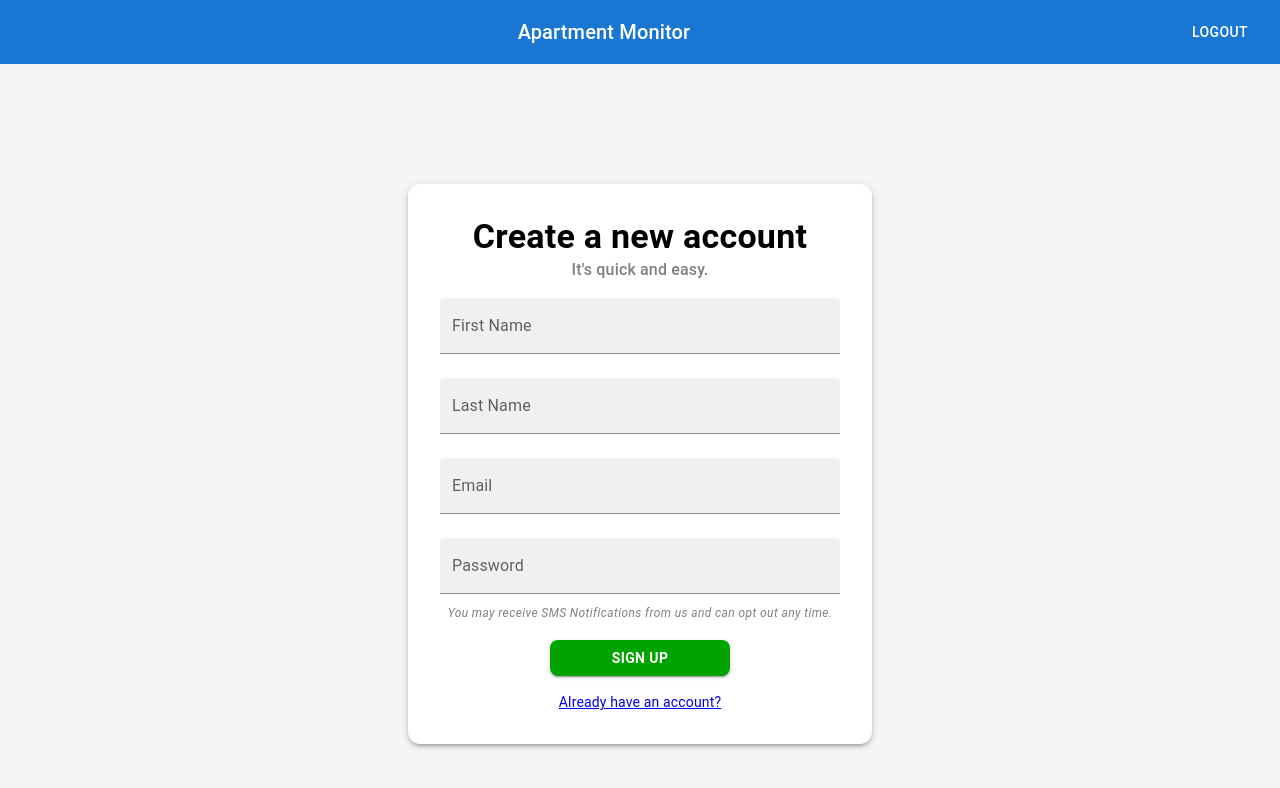
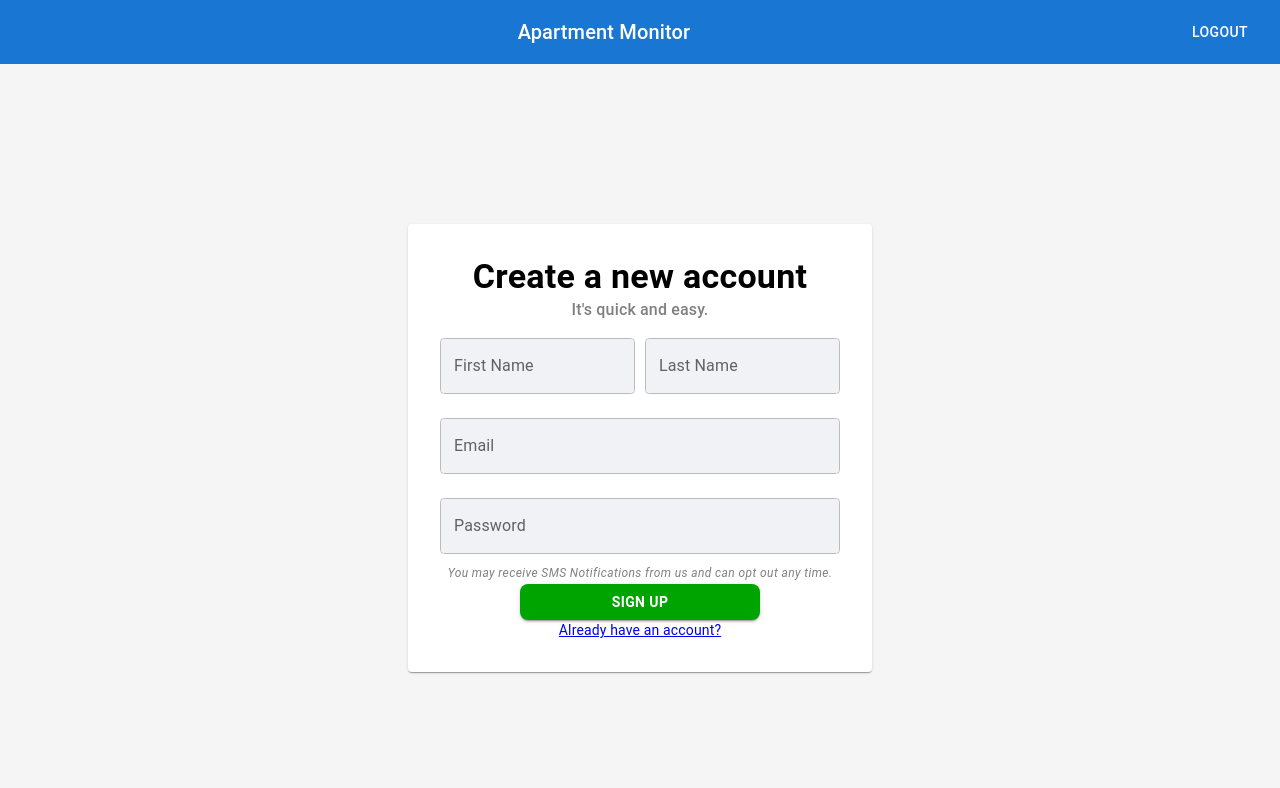
Before and after one commit to aloisorozco/ApartmentMonitor, a React (Create React App) app in the folder frontend/: page /register in a window 1280 px wide. Shown: the top 788 px of the page. Built offline with nearby package versions, Linux system fonts and the light colour scheme; the HTML template or start-up script is replaced by a standard one.

Commit message:
after register, navigates to login

```diff
--- a/frontend/src/Login/Login.jsx
+++ b/frontend/src/Login/Login.jsx
@@ -2,15 +2,28 @@ import React, { useState } from 'react';
 import { TextField, Button, Box, Typography, Paper } from '@mui/material';
 import { Link, useNavigate } from 'react-router-dom';
 import { useAuth } from '../AuthContext';
+import './Register.css';
 
 const Login = () => {
   const { login } = useAuth();
   const navigate = useNavigate();
   const [email, setEmail] = useState('');
   const [password, setPassword] = useState('');
+  const [errors, setErrors] = useState({});
+
+  const validateFields = () => {
+    const newErrors = {};
+    if (!email.trim()) newErrors.email = true;
+    if (!password.trim()) newErrors.password = true;
+
+    setErrors(newErrors);
+    return Object.keys(newErrors).length === 0;
+  };
 
   const handleSubmit = (event) => {
     event.preventDefault();
+
+    if (!validateFields()) return;
 
     fetch("http://localhost:5500/db_api/auth_user", {
       method: "POST",
@@ -29,26 +42,8 @@ const Login = () => {
   };
 
   return (
-    <Box
-      display="flex"
-      justifyContent="center"
-      alignItems="center"
-      minHeight="100vh"
-      bgcolor="#f5f5f5"
-      sx={{ fontFamily: 'Roboto' }}
-    >
-      <Paper
-        elevation={3}
-        sx={{
-          padding: 4,
-          maxWidth: '90%',
-          width: 400,
-          borderRadius: 3,
-          boxShadow: 3,
-          bgcolor: 'white',
-          textAlign: 'center',
-        }}
-      >
+    <Box className="register-container">
+      <Paper className="register-paper">
         <Typography variant="h5" color="black" sx={{ paddingBottom: '5px' }}>
           Log into Apartment Monitor
         </Typography>
@@ -56,20 +51,24 @@ const Login = () => {
           <TextField
             label="Email"
             type="email"
-            variant="filled"
+            variant="outlined"
             fullWidth
             margin="normal"
             value={email}
             onChange={(e) => setEmail(e.target.value)}
+            error={!!errors.email}
+            className="register-input"
           />
           <TextField
             label="Password"
             type="password"
-            variant="filled"
+            variant="outlined"
             fullWidth
             margin="normal"
             value={password}
             onChange={(e) => setPassword(e.target.value)}
+            error={!!errors.password}
+            className="register-input"
           />
 
           <Box sx={{ textAlign: 'center', width: '100%', marginTop: 2 }}>
@@ -77,17 +76,12 @@ const Login = () => {
               type="submit"
               variant="contained"
               fullWidth
-              sx={{
-                backgroundColor: '#00a400',
-                color: 'white',
-                fontWeight: 'bold',
-                borderRadius: '8px',
-              }}
+              className="register-button"
             >
               Login
             </Button>
 
-            <Typography variant="body2" sx={{ marginTop: 2 }}>
+            <Typography variant="body2" className="register-link">
               <Link to="/register" underline="hover">
                 Don't have an account?
               </Link>
--- /dev/null
+++ b/frontend/src/Login/Register.css
@@ -0,0 +1,58 @@
+.register-container {
+    display: flex;
+    justify-content: center;
+    align-items: flex-start;
+    min-height: 100vh;
+    padding-top: 10rem;
+    background-color: #f5f5f5;
+    font-family: 'Roboto', sans-serif;
+  }
+
+  .register-paper {
+    padding: 32px;
+    max-width: 90%;
+    width: 400px;
+    border-radius: 12px;
+    box-shadow: 3px 3px 10px rgba(0, 0, 0, 0.1);
+    background-color: white;
+    text-align: center;
+  }
+
+  .register-input-group {
+    display: flex;
+    gap: 10px;
+  }
+
+  .register-input {
+    background-color: #f0f2f5;
+    border-radius: 8px;
+  }
+
+  .register-input:hover .MuiOutlinedInput-notchedOutline {
+    border-color: #1877f2 !important;
+  }
+
+  .register-input.Mui-error .MuiOutlinedInput-notchedOutline {
+    border-color: #d32f2f !important;
+  }
+
+  .register-button {
+    margin-top: 16px;
+    background-color: #00a400 !important;
+    color: white !important;
+    font-weight: bold !important;
+    border-radius: 8px !important;
+  }
+
+  .register-button:hover {
+    background-color: #008c00 !important;
+  }
+
+  .register-caption {
+    font-style: oblique;
+    color: grey;
+  }
+
+  .register-link {
+    margin-top: 16px;
+  }
--- a/frontend/src/Login/Register.jsx
+++ b/frontend/src/Login/Register.jsx
@@ -1,67 +1,57 @@
 import React, { useState } from 'react';
 import { TextField, Button, Box, Typography, Paper } from '@mui/material';
-import { Link } from 'react-router-dom';
-
+import { Link, useNavigate } from 'react-router-dom';
+import './Register.css';
 
 const Register = () => {
   const [email, setEmail] = useState('');
   const [password, setPassword] = useState('');
   const [firstName, setFirstName] = useState('');
   const [lastName, setLastName] = useState('');
+  const [errors, setErrors] = useState({});
+
+  const navigate = useNavigate();
+
+  const validateFields = () => {
+    const newErrors = {};
+    if (!firstName.trim()) newErrors.firstName = true;
+    if (!lastName.trim()) newErrors.lastName = true;
+    if (!email.trim()) newErrors.email = true;
+    if (!password.trim()) newErrors.password = true;
+
+    setErrors(newErrors);
+    return Object.keys(newErrors).length === 0;
+  };
 
   const handleSubmit = (event) => {
     event.preventDefault();
 
-    fetch(
-      "http://localhost:5500/db_api/register_user",
-      {
+    if (!validateFields()) return;
+
+    fetch("http://localhost:5500/db_api/register_user", {
       method: "POST",
       headers: {
         'Content-Type': 'application/json',
       },
       body: JSON.stringify({
-          email: email,
-          password: password,
+        email,
+        password,
         fname: firstName,
         lname: lastName
       })
-      }
-    )
+    })
     .then(response => response.json())
-    .then(data => {
-      // Handle the response data here
-
-      setEmail("")
-      setPassword("")
-      setFirstName("")
-      setLastName("")
-      console.log("success")
+    .then(() => {
+      navigate('/');
     })
     .catch(error => {
-      console.log(error)
-    })};
+      console.log(error);
+    });
+  };
 
   return (
-    <Box
-          display="flex"
-          justifyContent="center"
-          alignItems="center"
-          minHeight="100vh"
-          bgcolor="#f5f5f5"
-          sx={{ fontFamily: 'Roboto' }}
-        >
-          <Paper
-            elevation={3}
-            sx={{
-              padding: 4,
-              maxWidth: '90%',
-              width: 400,
-              borderRadius: 3,
-              boxShadow: 3,
-              bgcolor: 'white',
-              textAlign: 'center',
-            }}
-          >
+    <Box className="register-container">
+      <Paper className="register-paper">
         <Typography variant="h4" color="black" fontWeight="bold">
           Create a new account
         </Typography>
@@ -69,64 +59,63 @@ const Register = () => {
           It's quick and easy.
         </Typography>
         <form onSubmit={handleSubmit}>
+          <Box className="register-input-group">
             <TextField
               label="First Name"
-            type="firstName"
-            variant="filled"
+              variant="outlined"
               fullWidth
               margin="normal"
               value={firstName}
               onChange={(e) => setFirstName(e.target.value)}
+              error={!!errors.firstName}
+              className="register-input"
             />
             <TextField
               label="Last Name"
-            type="lastName"
-            variant="filled"
+              variant="outlined"
               fullWidth
               margin="normal"
               value={lastName}
               onChange={(e) => setLastName(e.target.value)}
+              error={!!errors.lastName}
+              className="register-input"
             />
+          </Box>
           <TextField
             label="Email"
             type="email"
-            variant="filled"
+            variant="outlined"
             fullWidth
             margin="normal"
             value={email}
             onChange={(e) => setEmail(e.target.value)}
+            error={!!errors.email}
+            className="register-input"
           />
           <TextField
             label="Password"
             type="password"
-            variant="filled"
+            variant="outlined"
             fullWidth
             margin="normal"
             value={password}
             onChange={(e) => setPassword(e.target.value)}
+            error={!!errors.password}
+            className="register-input"
           />
 
-         <Typography variant="caption" color="grey" fontStyle="oblique"> You may receive SMS Notifications from us and can opt out any time. </Typography>
+          <Typography variant="caption" className="register-caption">
+            You may receive SMS Notifications from us and can opt out any time.
+          </Typography>
 
-          <Box sx={{ textAlign: 'center', width: '45%', margin: '0 auto' }}>
-            <Button
-              type="submit"
-              variant="contained"
-              fullWidth
-              sx={{
-                marginTop: 2,
-                backgroundColor: '#00a400',
-                color: 'white',
-                fontWeight: 'bold',
-                borderRadius:'8px'
-              }}
-            >
+          <Box sx={{ textAlign: 'center', width: '60%', margin: '0 auto' }}>
+            <Button type="submit" variant="contained" fullWidth className="register-button">
               Sign Up
             </Button>
 
-            <Typography variant="body2" sx={{ marginTop: 2 }}>
+            <Typography variant="body2" className="register-link">
               <Link to={`/login`} underline="hover">
-                Already have an account?{' '}
+                Already have an account?
               </Link>
             </Typography>
           </Box>
```
Lines whose indentation alone changed are shown as unchanged.
